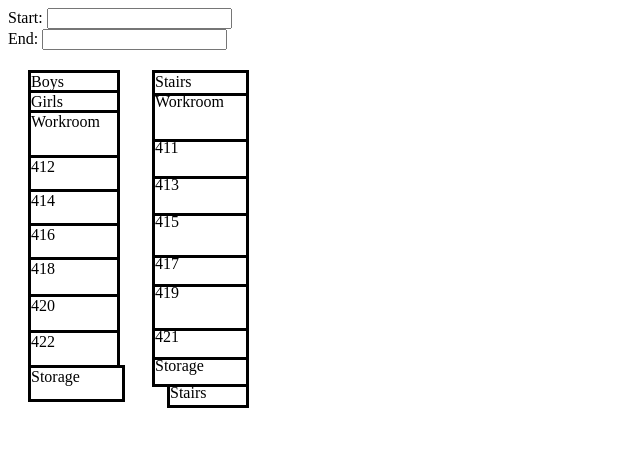
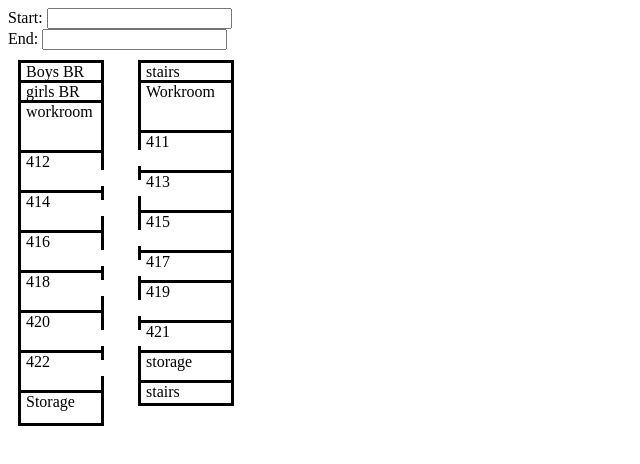
Before and after one commit to seafoambeige/apperoni, an Angular app in the folder school-map-app/: page / in a window 1280 px wide. Shown: the top 464 px of the page, without its empty margins (0-640 px from the left). Built offline with nearby package versions, Linux system fonts and the light colour scheme.

Commit message:
start of path

```diff
--- /dev/null
+++ b/school-map-app/src/app/room/door.ts
@@ -0,0 +1,21 @@
+/**
+ * Created by sarahhoffman on 5/27/17.
+ */
+export class Door {
+
+  constructor(private x: number, private y: number, private face: number) {
+
+  }
+  public getTop(zoomFactor: number, offSet: number): string {
+    return String((this.y * zoomFactor) + offSet ) + 'px';
+  }
+  getLeft(zoomFactor: number, offSet: number): string {
+    return String((this.x * zoomFactor) + offSet ) + 'px';
+  }
+  getHeight(zoomFactor: number): string {
+    return String((this.face % 2 ? 0 : 1) * zoomFactor) + 'px';
+  }
+  getWidth(zoomFactor: number): string {
+    return String((this.face % 2 ? 1 : 0) * zoomFactor) + 'px';
+  }
+}
--- a/school-map-app/src/app/room/map.ts
+++ b/school-map-app/src/app/room/map.ts
@@ -1,12 +1,92 @@
 import {Room} from './room';
+import {promise} from 'selenium-webdriver';
+import fulfilled = promise.fulfilled;
+import {Point} from './point';
 /**
  * Created by Mark on 5/20/2017.
  */
 
+declare var PF: any;
+
 export class Map {
-  private zoomFactor = 1;
+  get height(): number {
+    return this._height;
+  }
+
+  get width(): number {
+    return this._width;
+  }
+private grid: any;
+  private _height = 0;
+  private _width = 0;
+  private startRoom:Room;
+  private endRoom:Room;
   constructor(public name: string, public rooms: [Room]) {
+    const self = this;
+    rooms.forEach(function(room){
+      if(room.width + room.x > self._width) {
+        self._width = room.width + room.x;
+      }
+      if(room.height + room.y > self._height) {
+        self._height = room.height + room.y;
+      }
+    });
+
+
+    self.grid = new PF.Grid(self._width, self._height);
+    console.log('Grid is ' + self._width + ' wide and ' + self._height + ' high.');
+    rooms.forEach(function(room){
+      room.setGrid(self.grid);
+    });
+
+
+
  }
+public setAsStart(roomName: string) {
+    const self = this;
+  self.startRoom = null;
+  self.rooms.forEach(function (Room) {
+    if (Room.name === roomName) {
+      Room.setAsStart(true);
+      self.startRoom = Room;
+    } else {
+      Room.setAsStart(false);
+    }
+  });
+}
+
+  public setAsEnd(roomName: string) {
+    const self = this;
+    self.endRoom = null;
+    self.rooms.forEach(function (Room) {
+      if (Room.name === roomName) {
+        Room.setAsEnd(true);
+        self.endRoom = Room;
+      } else {
+        Room.setAsEnd(false);
+      }
+    });
+  }
+
+  public getPath(): Point[] {
+    if( this.startRoom == null || this.endRoom == null) {
+      console.log('tried to get path without start or end.');
+      return null;
+    }
+    const finder = new PF.DijkstraFinder();
+    const path = finder.findPath(9, 0, 11, 32, this.grid);
+    const points = [];
+    path.forEach(function(pathItem){
+      points.push(new Point(pathItem[0],pathItem[1]));
+    });
+    console.log(path);
+    if( !points.length ) {
+      console.log('Could not find the path between these rooms');
+    }
+    return points;
+  }
+
+
  /*
 
  public addToGrid(grid: any): void{
--- /dev/null
+++ b/school-map-app/src/app/room/point.ts
@@ -0,0 +1,25 @@
+/**
+ * Created by sarahhoffman on 5/27/17.
+ */
+
+export class Point {
+  constructor(private x: number, private y:number ) {
+
+
+  }
+
+  public getTop(zoomFactor: number, offSet: number): string {
+    return String((this.y * zoomFactor) + offSet ) + 'px';
+  }
+  getLeft(zoomFactor: number, offSet: number): string {
+    return String((this.x * zoomFactor) + offSet ) + 'px';
+  }
+  getHeight(zoomFactor: number): string {
+    return String(zoomFactor) + 'px';
+  }
+  getWidth(zoomFactor: number): string {
+    return String(zoomFactor) + 'px';
+  }
+
+
+}
--- a/school-map-app/src/app/room/room.ts
+++ b/school-map-app/src/app/room/room.ts
@@ -1,27 +1,63 @@
 /**
  * Created by Mark on 5/20/2017.
  */
+import {Door} from './door';
 
 export class Room {
-  private zoomFactor = 1;
-  private offSet = 20;
+  get x(): number {
+    return this._x;
+  }
+
+  get y(): number {
+    return this._y;
+  }
+  get width(): number {
+    return this._width;
+  }
+
+  get height(): number {
+    return this._height;
+  }
   private start = false;
   private end = false;
-  constructor(public name: string, private x: number, private y: number, private width: number, private height: number) {
+  private doors: Door[] = [];
+  static createDoor(face: number, position: number, roomX: number, roomY: number, width: number, height: number): Door {
+    let x = 0;
+    let y = 0;
+    if (face === 1) {
+      y = roomY;
+      x = roomX + position - 1;
+    } else if (face === 2) {
+      x = roomX + width;
+      y = roomY + position - 1;
+    } else if (face === 3) {
+      x = roomX + position - 1;
+      y = roomY + height;
+    } else if (face === 4) {
+      x = roomX;
+      y = roomY + position - 1;
+    } else {
+      console.log('Your face is ugly.');
+    }
+    return new Door(x, y, face);
+  }
+  constructor(public name: string, private _x: number, private _y: number, private _width: number, private _height: number, private doorInfo: number[]) {
+    if(doorInfo.length) {
+      this.doors.push(Room.createDoor(this.doorInfo[0], this.doorInfo[1], _x, _y, _width, _height));
+    }
  }
 
-
- getTop(): string {
-    return String((this.y * this.zoomFactor) + this.offSet ) + 'px';
+ getTop(zoomFactor: number, offSet: number): string {
+    return String((this._y * zoomFactor) + offSet ) + 'px';
  }
-  getLeft(): string {
-    return String((this.x * this.zoomFactor) + this.offSet ) + 'px';
+  getLeft(zoomFactor: number, offSet: number): string {
+    return String((this._x * zoomFactor) + offSet ) + 'px';
   }
-  getHeight(): string {
-    return String(this.height * this.zoomFactor) + 'px';
+  getHeight(zoomFactor: number): string {
+    return String(this._height * zoomFactor) + 'px';
   }
-  getWidth(): string {
-    return String(this.width * this.zoomFactor) + 'px';
+  getWidth(zoomFactor: number): string {
+    return String(this._width * zoomFactor) + 'px';
   }
   setAsStart(value: boolean): void {
     this.start = value;
@@ -31,6 +67,15 @@ export class Room {
   setAsEnd(value: boolean): void {
     this.end = value;
   }
+  setGrid(grid: any) {
+    for(let y = 0; y < this._height; y++) {
+      for (let x = 0; x < this._width; x++) {
+        grid.setWalkableAt(this.x, this.y, false);
+       // console.log('Set walkable false for x = ' + x + ' y = ' + y + '.');
+
+      }
+    }
+  }
 
   /*public addToGrid(grid: any): void {
     // loop through each room and that room will add itself to the grid
--- a/school-map-app/src/app/school-map.service.ts
+++ b/school-map-app/src/app/school-map.service.ts
@@ -2,7 +2,7 @@ import { Injectable } from '@angular/core';
 import {Room} from './room/room';
 import {Map} from './room/map';
 
-declare var PF: any;
+
 
 
 
@@ -15,114 +15,105 @@ export class SchoolMapService {
     if ( floorNum === SchoolMapService.FIRST_FLOOR ) {
       return new Map('1st Floor', [
 
-        new Room('Mech room', 125, 221, 132, 93),
-        new Room('kitchen', 155, 363, 106, 100),
-        new Room('servery', 158, 464, 82, 85),
-        new Room('faculty lounge', 153, 511, 86, 61),
-        new Room('main gym', 292, 412, 320, 179),
-        new Room('boys locker', 292, 344, 160, 67),
-        new Room('girls locker', 448, 346, 163, 64),
-        new Room('trainer\'s room', 290, 249, 54, 52),
-        new Room('team room 1', 343, 249, 161, 80),
-        new Room('team room 2', 516, 251, 91, 81),
-        new Room('receiving', 180, 312, 81, 52),
-        new Room('café entrance', 137, 608, 105, 145),
-        new Room('band room', 136, 754, 124, 92),
-        new Room('orchestra', 132, 920, 125, 91),
-        new Room('choir', 377, 952, 125, 91),
-        new Room('school store', 675, 643, 49, 51),
-        new Room('606', 633, 250, 125, 90),
-        new Room('602', 758, 257, 95, 83),
-        new Room('mech room', 763, 183, 57, 45),
-        new Room('mech room', 819, 183, 63, 45),
-        new Room('210', 882, 183, 84, 45),
-        new Room('211', 965, 183, 83, 45),
-        new Room('212', 1049, 183, 89, 45),
-        new Room('213', 1136, 183, 79, 45),
-        new Room('214', 1213, 183, 83, 45),
-        new Room('215', 1299, 183, 82, 45),
-        new Room('251', 892, 243, 73, 45),
-        new Room('252', 959, 243, 73, 45),
-        new Room('255', 1030, 244, 73, 36),
-        new Room('209', 1129, 244, 73, 36),
-        new Room('208', 1214, 244, 87, 39),
-        new Room('207', 1300, 245, 56, 36),
-        new Room('206', 1356, 244, 86, 47),
-        new Room('205', 1356, 290, 82, 27),
-        new Room('204', 1355, 315, 86, 32),
-        new Room('218', 1429, 188, 126, 44),
-        new Room('221', 1468, 247, 85, 114),
-        new Room('225', 1383, 358, 175, 49),
-        new Room('240/241', 1159, 372, 143, 69),
-        new Room('200', 1159, 372, 143, 47),
-        new Room('201', 1200, 314, 45, 48),
-        new Room('202', 1244, 316, 46, 46),
-        new Room('203', 1291, 314, 45, 48),
-        new Room('226', 1303, 374, 48, 23),
-        new Room('228', 1304, 396, 46, 24),
-        new Room('230', 1300, 420, 50, 21),
-        new Room('234', 1269, 441, 77, 50),
-        new Room('232', 1215, 457, 55, 33),
-        new Room('235', 1216, 438, 52, 20),
-        new Room('boys br', 1258, 491, 91, 17),
-        new Room('girls br', 1260, 511, 88, 17),
-        new Room('fake 322', 1259, 527, 89, 43),
-        new Room('312', 1257, 570, 90, 33),
-        new Room('314', 1260, 622, 91, 37),
-        new Room('316', 1258, 660, 91, 37),
-        new Room('318', 1258, 750, 94, 34),
-        new Room('320', 1258, 750, 94, 34),
-        new Room('322', 1258, 785, 92, 34),
-        new Room('stairs', 1378, 491, 99, 21),
-        new Room('305', 1380, 509, 98, 47),
-        new Room('311', 1382, 554, 94, 36),
-        new Room('313', 1381, 588, 95, 36),
-        new Room('315', 1382, 624, 94, 36),
-        new Room('317', 1382, 660, 94, 37),
-        new Room('319', 1383, 693, 92, 36),
-        new Room('321', 1383, 728, 94, 37),
-        new Room('126', 693, 735, 121, 35),
-        new Room('124', 693, 784, 120, 36),
-        new Room('122', 693, 818, 122, 35),
-        new Room('120', 705, 866, 110, 57)
+        new Room('Mech room', 125, 221, 132, 93,[]),
+        new Room('kitchen', 155, 363, 106, 100,[]),
+        new Room('servery', 158, 464, 82, 85,[]),
+        new Room('faculty lounge', 153, 511, 86, 61,[]),
+        new Room('main gym', 292, 412, 320, 179,[]),
+        new Room('boys locker', 292, 344, 160, 67,[]),
+        new Room('girls locker', 448, 346, 163, 64,[]),
+        new Room('trainer\'s room', 290, 249, 54, 52,[]),
+        new Room('team room 1', 343, 249, 161, 80,[]),
+        new Room('team room 2', 516, 251, 91, 81,[]),
+        new Room('receiving', 180, 312, 81, 52,[]),
+        new Room('café entrance', 137, 608, 105, 145,[]),
+        new Room('band room', 136, 754, 124, 92,[]),
+        new Room('orchestra', 132, 920, 125, 91,[]),
+        new Room('choir', 377, 952, 125, 91,[]),
+        new Room('school store', 675, 643, 49, 51,[]),
+        new Room('606', 633, 250, 125, 90,[]),
+        new Room('602', 758, 257, 95, 83,[]),
+        new Room('mech room', 763, 183, 57, 45,[]),
+        new Room('mech room', 819, 183, 63, 45,[]),
+        new Room('210', 882, 183, 84, 45,[]),
+        new Room('211', 965, 183, 83, 45,[]),
+        new Room('212', 1049, 183, 89, 45,[]),
+        new Room('213', 1136, 183, 79, 45,[]),
+        new Room('214', 1213, 183, 83, 45,[]),
+        new Room('215', 1299, 183, 82, 45,[]),
+        new Room('251', 892, 243, 73, 45,[]),
+        new Room('252', 959, 243, 73, 45,[]),
+        new Room('255', 1030, 244, 73, 36,[]),
+        new Room('209', 1129, 244, 73, 36,[]),
+        new Room('208', 1214, 244, 87, 39,[]),
+        new Room('207', 1300, 245, 56, 36,[]),
+        new Room('206', 1356, 244, 86, 47,[]),
+        new Room('205', 1356, 290, 82, 27,[]),
+        new Room('204', 1355, 315, 86, 32,[]),
+        new Room('218', 1429, 188, 126, 44,[]),
+        new Room('221', 1468, 247, 85, 114,[]),
+        new Room('225', 1383, 358, 175, 49,[]),
+        new Room('240/241', 1159, 372, 143, 69,[]),
+        new Room('200', 1159, 372, 143, 47,[]),
+        new Room('201', 1200, 314, 45, 48,[]),
+        new Room('202', 1244, 316, 46, 46,[]),
+        new Room('203', 1291, 314, 45, 48,[]),
+        new Room('226', 1303, 374, 48, 23,[]),
+        new Room('228', 1304, 396, 46, 24,[]),
+        new Room('230', 1300, 420, 50, 21,[]),
+        new Room('234', 1269, 441, 77, 50,[]),
+        new Room('232', 1215, 457, 55, 33,[]),
+        new Room('235', 1216, 438, 52, 20,[]),
+        new Room('boys br', 1258, 491, 91, 17,[]),
+        new Room('girls br', 1260, 511, 88, 17,[]),
+        new Room('fake 322', 1259, 527, 89, 43,[]),
+        new Room('312', 1257, 570, 90, 33,[]),
+        new Room('314', 1260, 622, 91, 37,[]),
+        new Room('316', 1258, 660, 91, 37,[]),
+        new Room('318', 1258, 750, 94, 34,[]),
+        new Room('320', 1258, 750, 94, 34,[]),
+        new Room('322', 1258, 785, 92, 34,[]),
+        new Room('stairs', 1378, 491, 99, 21,[]),
+        new Room('305', 1380, 509, 98, 47,[]),
+        new Room('311', 1382, 554, 94, 36,[]),
+        new Room('313', 1381, 588, 95, 36,[]),
+        new Room('315', 1382, 624, 94, 36,[]),
+        new Room('317', 1382, 660, 94, 37,[]),
+        new Room('319', 1383, 693, 92, 36,[]),
+        new Room('321', 1383, 728, 94, 37,[]),
+        new Room('126', 693, 735, 121, 35,[]),
+        new Room('124', 693, 784, 120, 36,[]),
+        new Room('122', 693, 818, 122, 35,[]),
+        new Room('120', 705, 866, 110, 57,[])
       ]);
     }else {
 
 
-      const matrix: any = [
-        [0, 0, 0, 1, 0],
-        [1, 0, 0, 0, 1],
-        [0, 0, 1, 0, 0],
-      ];
-      const grid = new PF.Grid(matrix);
-      const finder = new PF.DijkstraFinder();
-      const path = finder.findPath(1, 2, 4, 2, grid);
-      console.log(path);
+
 
       return new Map ('2nd Floor', [
-        // english hallway, floor 2
-        // even side
-        new Room('Boys Bathroom', 0, 0, 86, 20),
-        new Room('Girls Bathroom', 0, 20, 86, 20),
-        new Room('Workroom', 0, 40, 86, 45),
-        new Room('412', 0, 85, 86, 35),
-        new Room('414', 0, 119, 86, 35),
-        new Room('416', 0, 153, 86, 35),
-        new Room('418', 0, 187, 86, 35),
-        new Room('420', 0, 224, 86, 35),
-        new Room('422', 0, 260, 86, 35),
-        new Room('Storage', 0, 295, 91, 31),
-        // odd side
-        new Room('Stairs', 139, 311, 76, 21),
-        new Room('Storage', 124, 284, 91, 27),
-        new Room('421', 124, 255, 91, 29),
-        new Room('419', 124, 211, 91, 44),
-        new Room('417', 124, 182, 91, 29),
-        new Room('415', 124, 140, 91, 42),
-        new Room('413', 124, 103, 91, 37),
-        new Room('411', 124, 66, 91, 37),
-        new Room('Workroom', 124, 20, 91, 46),
-        new Room('Stairs', 124, 0, 91, 20)
+
+        new Room('Boys BR', 0, 0, 8, 2,[]),
+        new Room('girls BR', 0, 2, 8, 2,[]),
+        new Room('workroom', 0, 4, 8, 5,[]),
+        new Room('412', 0, 9, 8, 4,[2,3]),
+        new Room('414', 0, 13, 8, 4,[2,2]),
+        new Room('416', 0, 17, 8, 4,[2,3]),
+        new Room('418', 0, 21, 8, 4,[2,2]),
+        new Room('420', 0, 25, 8, 4,[2,3]),
+        new Room('422', 0, 29, 8, 4,[2,2]),
+        new Room('Storage', 0, 33, 8, 3,[]),
+
+        new Room('stairs', 12, 0, 9, 2,[]),
+        new Room('Workroom', 12, 2, 9, 5,[]),
+        new Room('411', 12, 7, 9, 4,[4,3]),
+        new Room('413', 12, 11, 9, 4,[4,2]),
+        new Room('415', 12, 15, 9, 4,[4,3]),
+        new Room('417', 12, 19, 9, 3,[4,2]),
+        new Room('419', 12, 22, 9, 4,[4,3]),
+        new Room('421', 12, 26, 9, 3,[4,2]),
+        new Room('storage', 12, 29, 9, 3,[]),
+        new Room('stairs', 12, 32, 9, 2,[]),
       ]);
     }
 }
--- a/school-map-app/src/app/school-map/school-map.component.html
+++ b/school-map-app/src/app/school-map/school-map.component.html
@@ -1,12 +1,28 @@
 <div>
-  <div>Start: <input (change)="changeStart()" type = "text" [(ngModel)] = "start" /></div>
-  <div>End: <input type = "text" (change)="changeEnd()" [(ngModel)] = "end" /></div>
-  <div style="position:absolute;top=100;left=0">
-  <div *ngFor="let room of schoolMap.rooms">
-    <div style="position:absolute;border:solid;" [style.top]="room.getTop()" [style.left]="room.getLeft()"  [style.background-color]="room.isStart() ? 'red' :(room.isEnd() ? 'green' : 'white')" [style.height]="room.getHeight()" [style.width]="room.getWidth()">{{room.name}}</div>
-<!--
-    <div>Top:{{room.getTop()}} Left:{{room.getLeft()}}  Height: {{room.getHeight()}} Width:{{room.getWidth()}}</div>x
--->
+  <div>Start: <input (change)="changeStart()" type="text" [(ngModel)]="start"/></div>
+  <div>End: <input type="text" (change)="changeEnd()" [(ngModel)]="end"/></div>
+  <div style="position:absolute;top=100px;left=0px">
+    <div *ngFor="let room of schoolMap.rooms">
+      <div style="position:absolute;border:solid;" [style.top]="room.getTop(zoomFactor, offSet)"
+           [style.left]="room.getLeft(zoomFactor, offSet)"
+           [style.background-color]="room.isStart() ? 'red' :(room.isEnd() ? 'green' : 'white')"
+           [style.height]="room.getHeight(zoomFactor)" [style.width]="room.getWidth(zoomFactor)">
+        <span style="margin-left:5px; margin-top:5px">{{room.name}}</span>
+      </div>
+      <div *ngFor="let door of room.doors">
+        <div style="position:absolute;border:solid;border-color:white;" [style.top]="door.getTop(zoomFactor, offSet)"
+             [style.left]="door.getLeft(zoomFactor, offSet)" [style.height]="door.getHeight(zoomFactor)"
+             [style.width]="door.getWidth(zoomFactor)">
+
+        </div>
+      </div>
+      <div *ngFor="let point of path">
+        <div style="position:absolute;background-color: green;" [style.top]="point.getTop(zoomFactor, offSet)" [style.left]="point.getLeft(zoomFactor,offSet)" [style.width]="point.getWidth(zoomFactor)"
+                   [style.height]="point.getHeight(zoomFactor)">
+        </div>
+        <!--<div>Top:{{point.getTop(zoomFactor,offSet)}} Left:{{point.getLeft(zoomFactor,offSet)}}
+          Height: {{point.getHeight(zoomFactor)}} Width:{{point.getWidth(zoomFactor)}}</div>-->
+      </div>
+    </div>
   </div>
 </div>
-</div>
--- a/school-map-app/src/app/school-map/school-map.component.ts
+++ b/school-map-app/src/app/school-map/school-map.component.ts
@@ -1,5 +1,6 @@
 import { Component, OnInit } from '@angular/core';
 import {SchoolMapService} from '../school-map.service';
+import {Point} from '../room/point';
 
 @Component({
   selector: 'app-school-map',
@@ -10,6 +11,9 @@ export class SchoolMapComponent implements OnInit {
   // name, x, y, width, height
   private start: string;
   private end: string;
+  private zoomFactor = 10;
+  private offSet = 10;
+  private path = [];
 
   private schoolMap =  this.schoolMapService.getMap(SchoolMapService.SECOND_FLOOR);
 
@@ -23,26 +27,17 @@ export class SchoolMapComponent implements OnInit {
   private changeStart() {
     const self = this;
     console.log('change start');
-    this.schoolMap.rooms.forEach(function(Room){
-      if (Room.name === self.start) {
-        Room.setAsStart(true);
-      } else {
-        Room.setAsStart(false);
-      }
-    });
+    this.schoolMap.setAsStart(self.start);
+
 
   }
 
   private changeEnd() {
     const self = this;
     console.log('change end');
-    this.schoolMap.rooms.forEach(function(Room){
-      if (Room.name === self.end) {
-        Room.setAsEnd(true);
-      } else {
-        Room.setAsEnd(false);
-      }
-    });
+    this.schoolMap.setAsEnd(self.end);
+    this.path = this.schoolMap.getPath();
+
   }
 
 
--- a/school-map-app/tslint.json
+++ b/school-map-app/tslint.json
@@ -24,7 +24,7 @@
     "interface-over-type-literal": true,
     "label-position": true,
     "max-line-length": [
-      true,
+      false,
       140
     ],
     "member-access": false,
@@ -56,7 +56,7 @@
     "no-string-literal": false,
     "no-string-throw": true,
     "no-switch-case-fall-through": true,
-    "no-trailing-whitespace": true,
+    "no-trailing-whitespace": false,
     "no-unused-expression": true,
     "no-use-before-declare": true,
     "no-var-keyword": true,
@@ -95,7 +95,7 @@
     "unified-signatures": true,
     "variable-name": false,
     "whitespace": [
-      true,
+      false,
       "check-branch",
       "check-decl",
       "check-operator",
```
